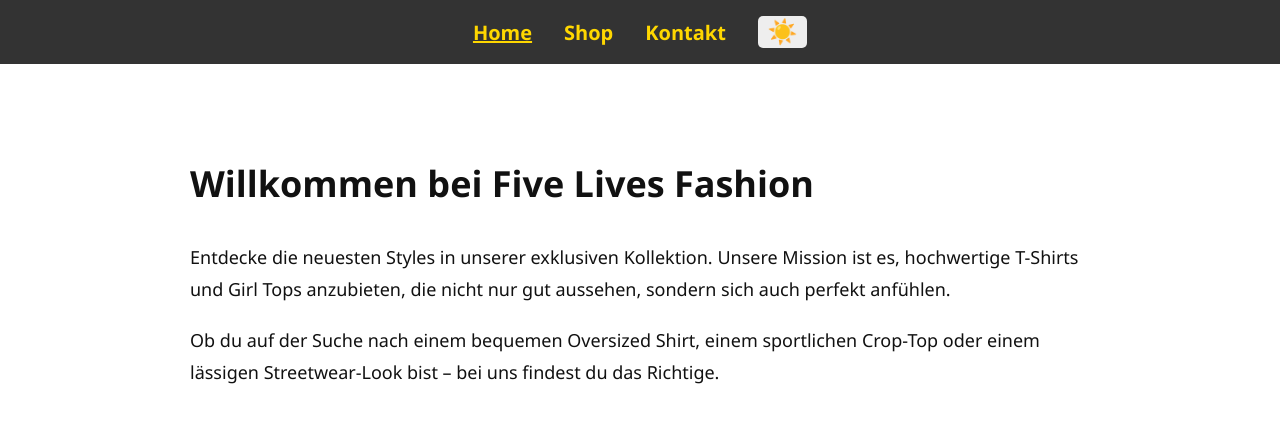
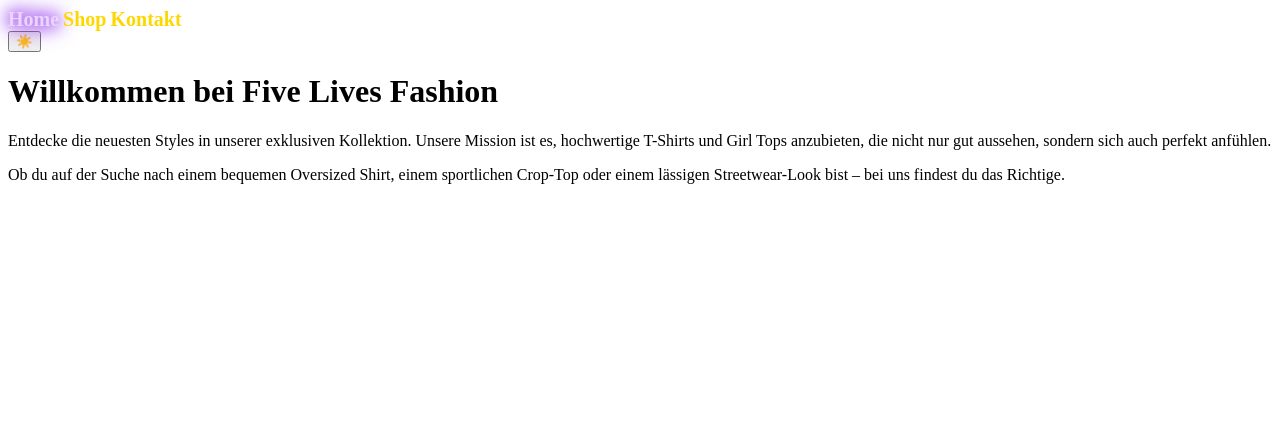
Before and after one commit to SyntaxPilot02/Five-lives-Shop, a plain HTML site: page index.html in a window 1280 px wide. Drawn offline with Linux system fonts and the light colour scheme.

Commit message:
Update style.css

```diff
--- a/style.css
+++ b/style.css
@@ -1,46 +1,28 @@
-/* Базовая типографика и плавное переключение цветов */
-body{
-  font-family:'Segoe UI',sans-serif;
-  margin:0;padding:0;
-  background:#fff;color:#111;font-size:18px;
-  transition:background .3s,color .3s;
-}
-body.dark{background:#111;color:#eee;}
-
-/* Навигация c центрированными ссылками */
-nav{
-  background:#333;
-  padding:1rem;
-  display:flex;justify-content:center;align-items:center;
-  gap:2rem;
-}
-.nav-center{display:flex;gap:2rem;}
-
-.nav-link{
-  color:gold;text-decoration:none;font-weight:bold;font-size:20px;
-}
-.nav-link.active{text-decoration:underline;}
-
-/* Кнопка-переключатель темы — только иконка */
-#themeToggle{
-  background:#eee;border:none;border-radius:5px;
-  font-size:24px;line-height:1;
-  padding:.25rem .6rem;cursor:pointer;
-}
-body.dark #themeToggle{background:#444;color:#fff;}
-
-.container{
-  max-width:900px;margin:2rem auto;padding:2rem;line-height:1.8;
+/* Glow эффекты */
+.nav-link {
+  color: gold;
+  text-decoration: none;
+  font-weight: bold;
+  font-size: 20px;
+  transition: all 0.3s ease;
+  position: relative;
 }
 
-/* Анимации появления контента и спиннера */
-.fade{animation:fadeIn .5s ease-in-out;}
-@keyframes fadeIn{from{opacity:0;transform:translateY(10px);}to{opacity:1;transform:translateY(0);}}
+/* Эффект при наведении */
+.nav-link:hover {
+  color: #c084fc; /* светло-фиолетовый */
+  text-shadow: 0 0 8px #c084fc, 0 0 12px #c084fc;
+}
 
-.spinner{
-  display:none;margin:2rem auto;width:40px;height:40px;
-  border:4px solid #ccc;border-top:4px solid #555;
-  border-radius:50%;animation:spin 1s linear infinite;
+/* Эффект при клике */
+.nav-link:active {
+  text-shadow: 0 0 10px #a855f7, 0 0 15px #a855f7;
+  transform: scale(0.97);
 }
-.spinner.show{display:block;}
-@keyframes spin{to{transform:rotate(360deg);}}
+
+/* Подсветка активной кнопки (на текущей странице) */
+.nav-link.active {
+  color: #e9d5ff;
+  text-shadow: 0 0 12px #a855f7, 0 0 18px #9333ea, 0 0 24px #7e22ce;
+  text-decoration: none;
+}
```
